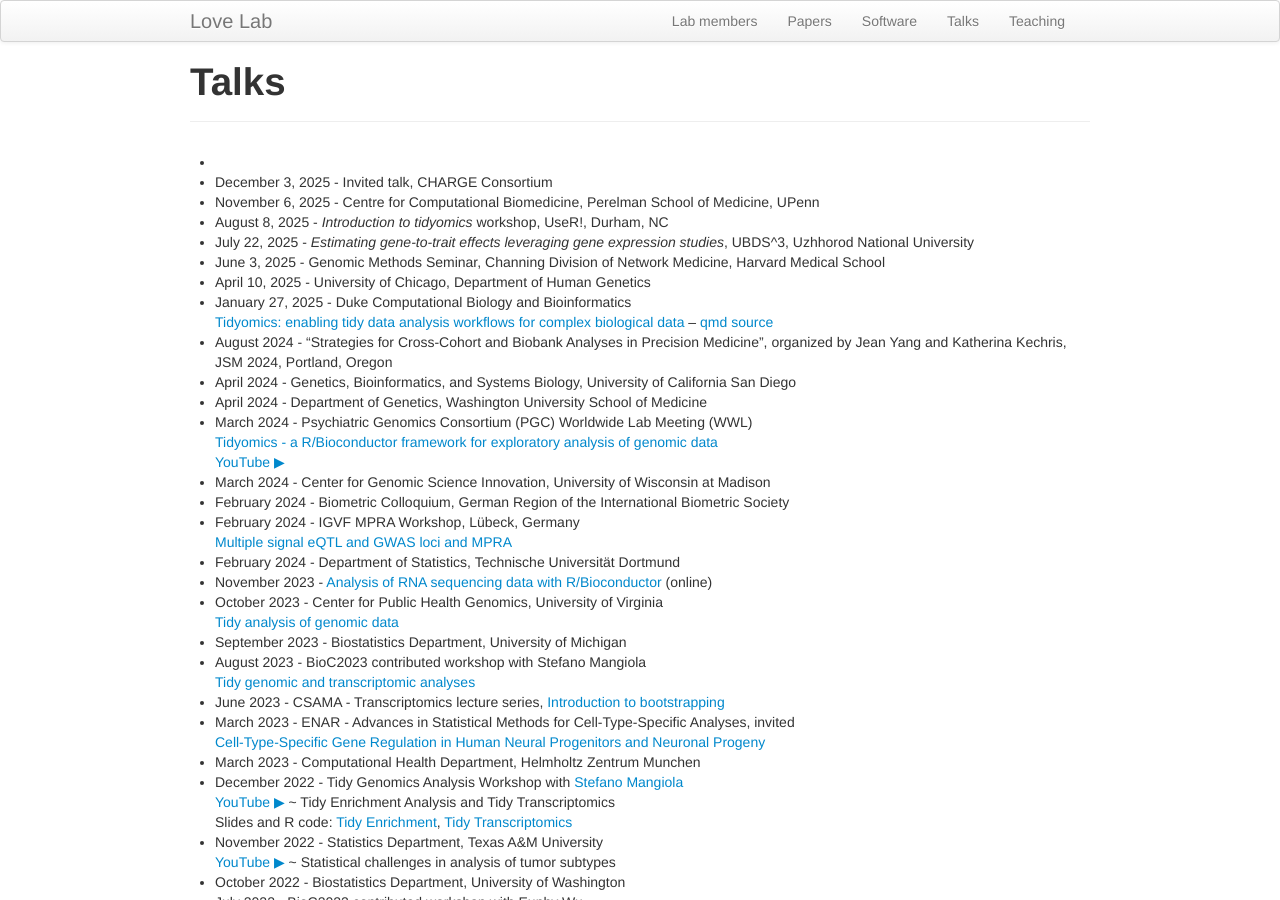
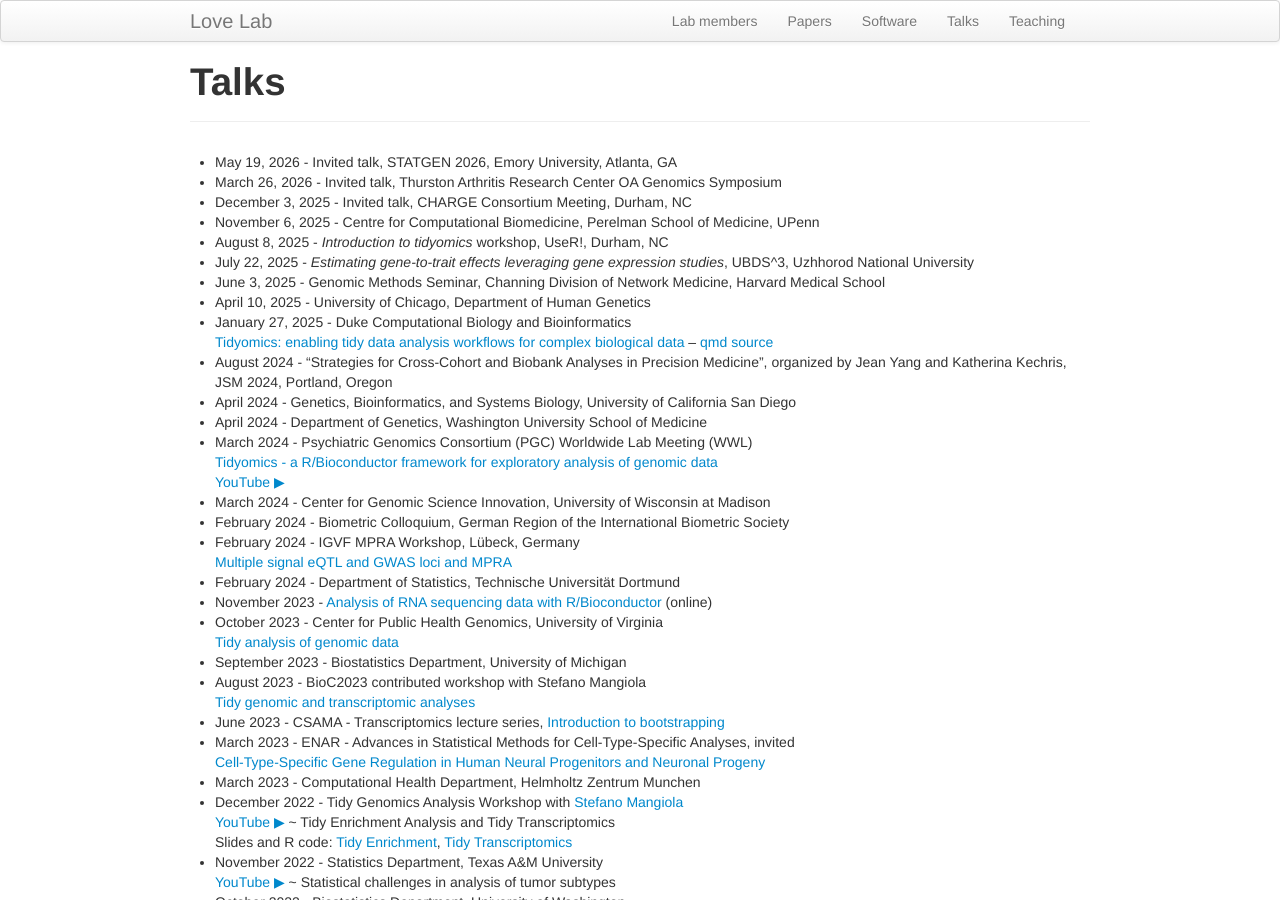
Before and after one commit to mikelove/mikelove.github.io, a Jekyll site: the page built from pages/talks.md, in a window 1280 px wide and 900 px high. Built offline with Jekyll 4.4.1, drawn with Linux system fonts in a browser that asks for light colours.

Commit message:
adding talks

```diff
--- a/pages/talks.md
+++ b/pages/talks.md
@@ -3,8 +3,9 @@ layout: page
 title: "Talks"
 ---
 
-*
-* December 3, 2025 - Invited talk, CHARGE Consortium
+* May 19, 2026 - Invited talk, STATGEN 2026, Emory University, Atlanta, GA
+* March 26, 2026 - Invited talk, Thurston Arthritis Research Center OA Genomics Symposium
+* December 3, 2025 - Invited talk, CHARGE Consortium Meeting, Durham, NC
 * November 6, 2025 - Centre for Computational Biomedicine, Perelman School of Medicine, UPenn
 * August 8, 2025 - *Introduction to tidyomics* workshop, UseR!, Durham, NC
 * July 22, 2025 - *Estimating gene-to-trait effects leveraging gene expression studies*, UBDS^3, Uzhhorod National University
```
